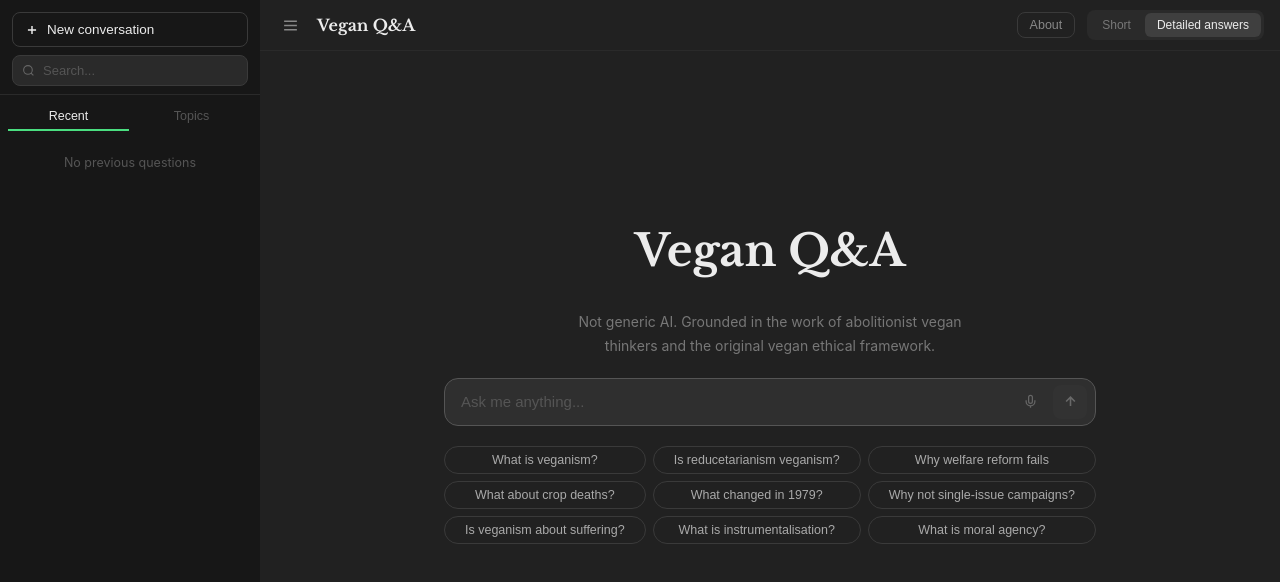
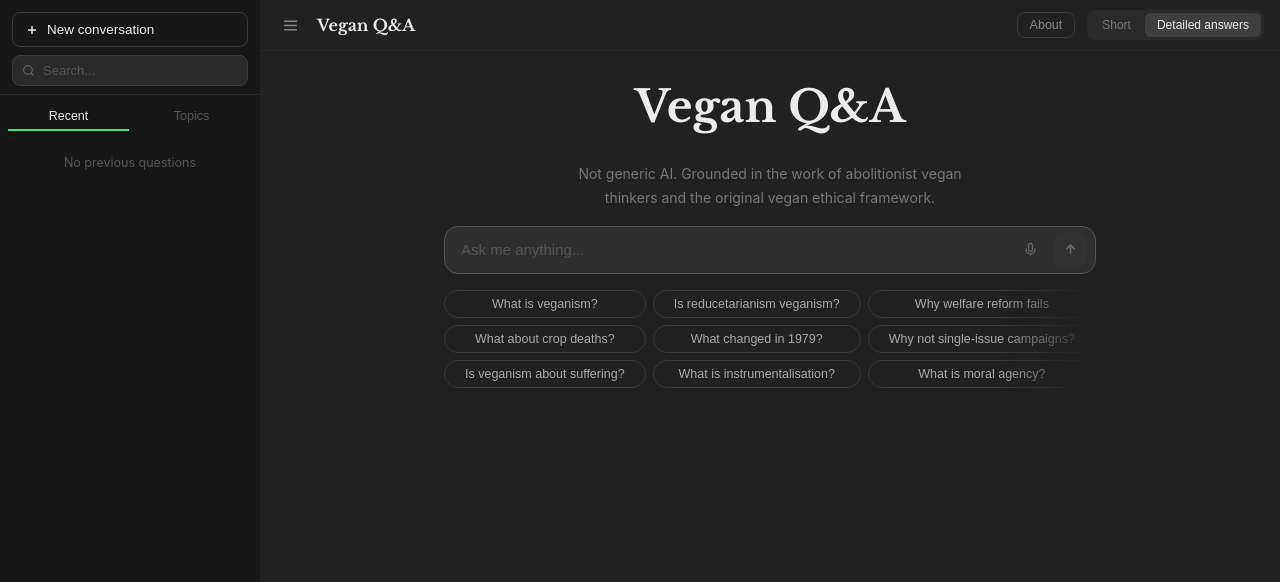
Before and after one commit to Joshb1111/vegan-qa, a React (Vite) app: page / in a window 1280 px wide. Shown: the top 582 px of the page. Built offline with nearby package versions, Linux system fonts and the light colour scheme.

Commit message:
Move content higher, fade pill strip edge with mask gradient
Co-Authored-By: Claude Sonnet 4.6 <noreply@anthropic.com>

```diff
--- a/src/App.css
+++ b/src/App.css
@@ -350,12 +350,12 @@ body {
   display: flex;
   flex-direction: column;
   align-items: center;
-  justify-content: center;
+  justify-content: flex-start;
   text-align: center;
-  padding: 3rem 1.5rem 2rem;
+  padding: 1.75rem 1.5rem 2rem;
   width: 100%;
   max-width: 700px;
-  gap: 20px;
+  gap: 16px;
 }
 
 /* Once an answer is present, hero shrinks to natural height */
@@ -467,6 +467,8 @@ body {
   overflow-x: auto;
   scrollbar-width: none;
   -ms-overflow-style: none;
+  -webkit-mask-image: linear-gradient(to right, black 85%, transparent 100%);
+  mask-image: linear-gradient(to right, black 85%, transparent 100%);
 }
 .pills-scroll-wrap::-webkit-scrollbar { display: none; }
 
```
